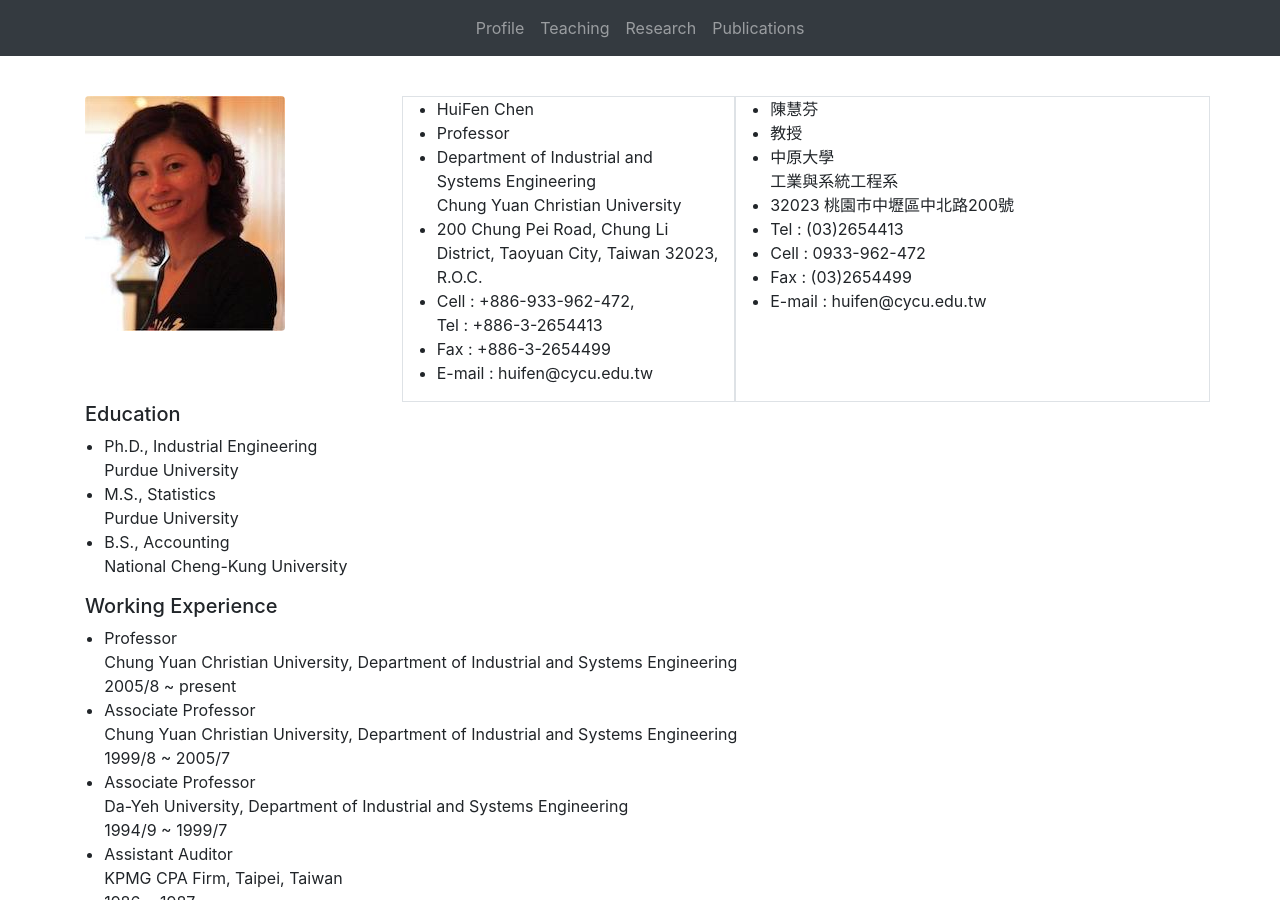
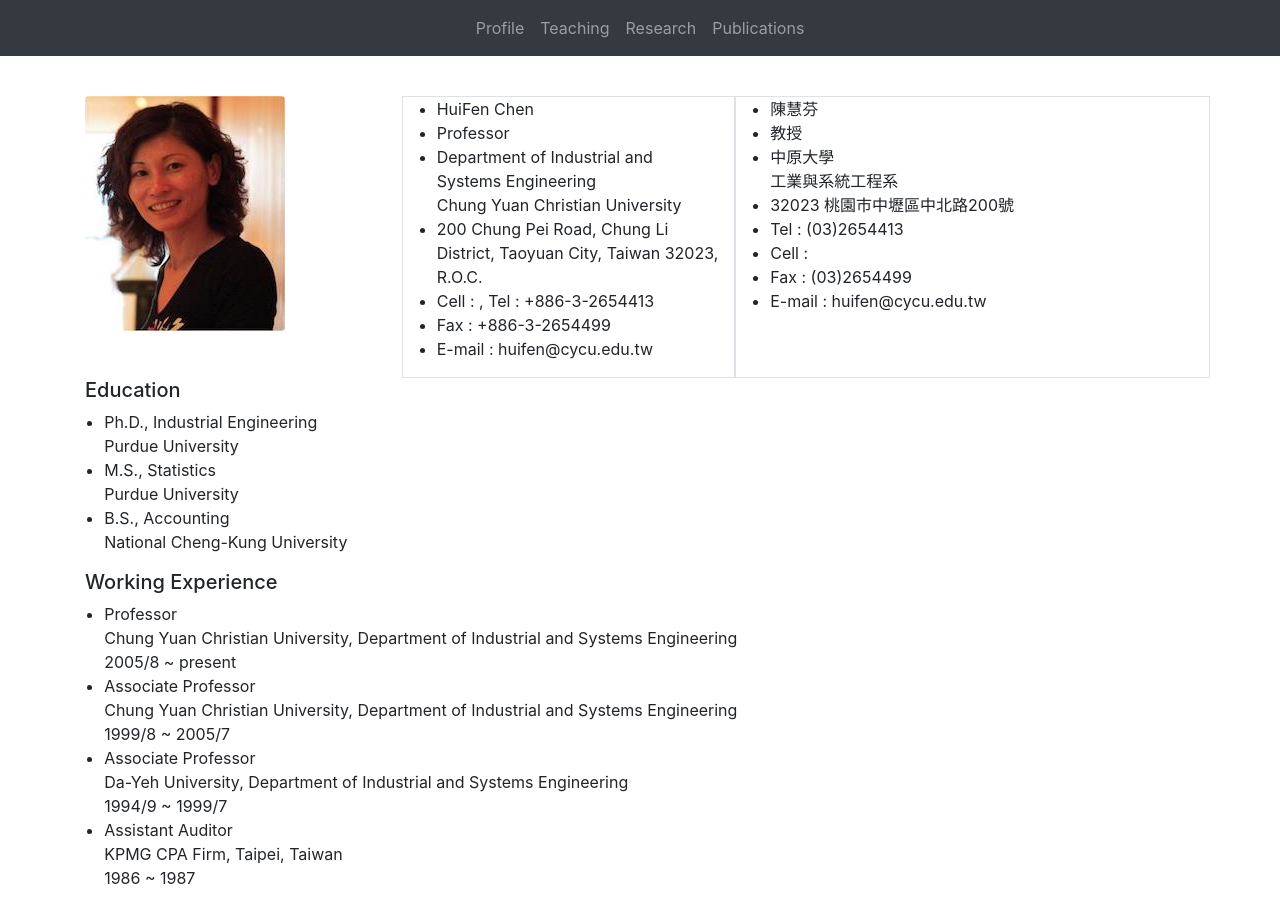
Before and after one commit to huifenchen/huifenchen.github.io, a Jekyll site: the page built from index.html, in a window 1280 px wide and 900 px high. Built offline with Jekyll 4.4.1, drawn with Linux system fonts in a browser that asks for light colours; nearby versions of some CDN libraries.

Commit message:
2018.06.21 Remove cellphone number

```diff
--- a/_data/profile.yml
+++ b/_data/profile.yml
@@ -7,10 +7,10 @@
 address: "32023 桃園市中壢區中北路200號"
 address_e: "200 Chung Pei Road, Chung Li District, Taoyuan City, Taiwan 32023, R.O.C."
 tel: (03)2654413
-phone: 0933-962-472
+phone:
 fax: (03)2654499
 tel_e: +886-3-2654413
-phone_e: +886-933-962-472
+phone_e:
 fax_e: +886-3-2654499
 email: huifen@cycu.edu.tw
 education:
```
